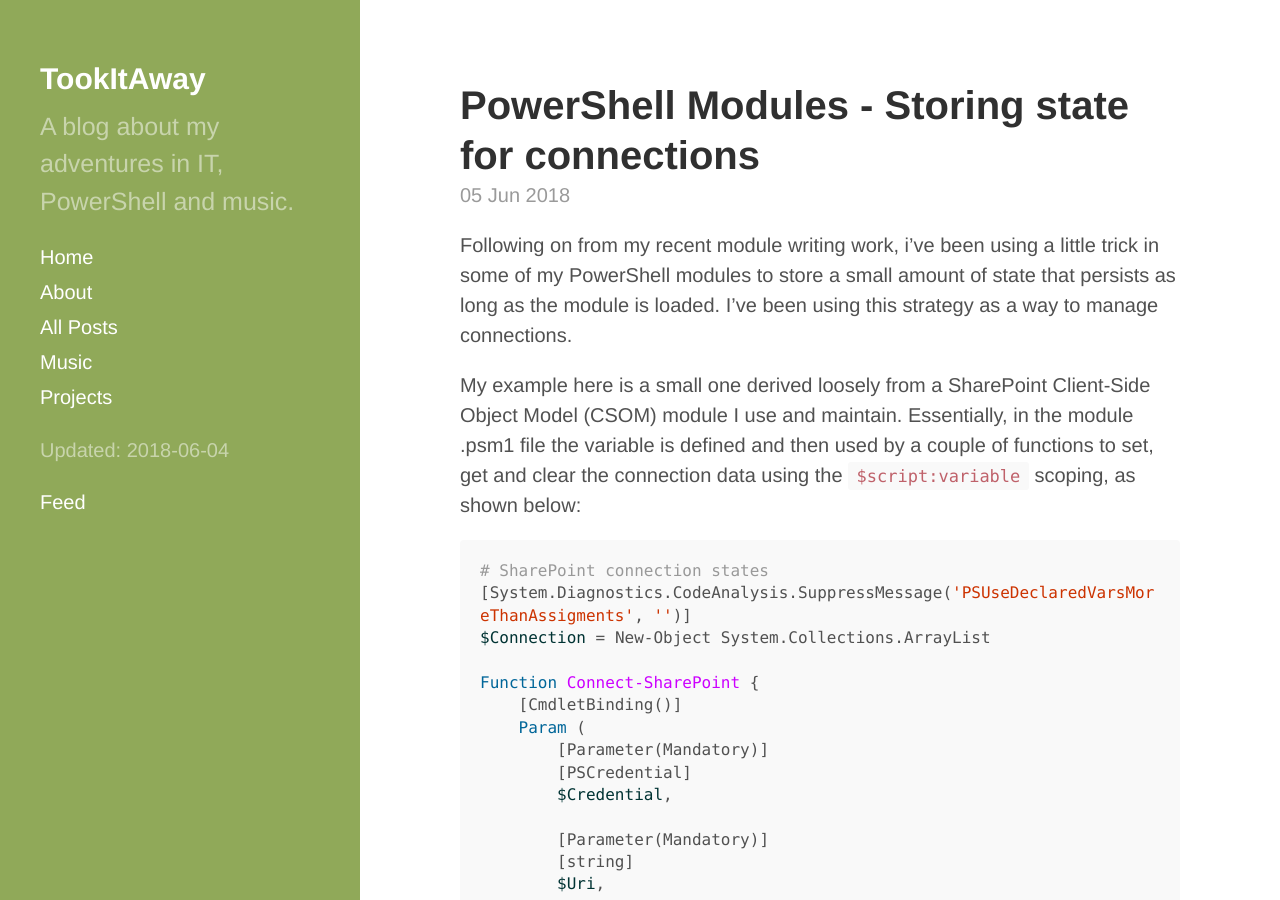
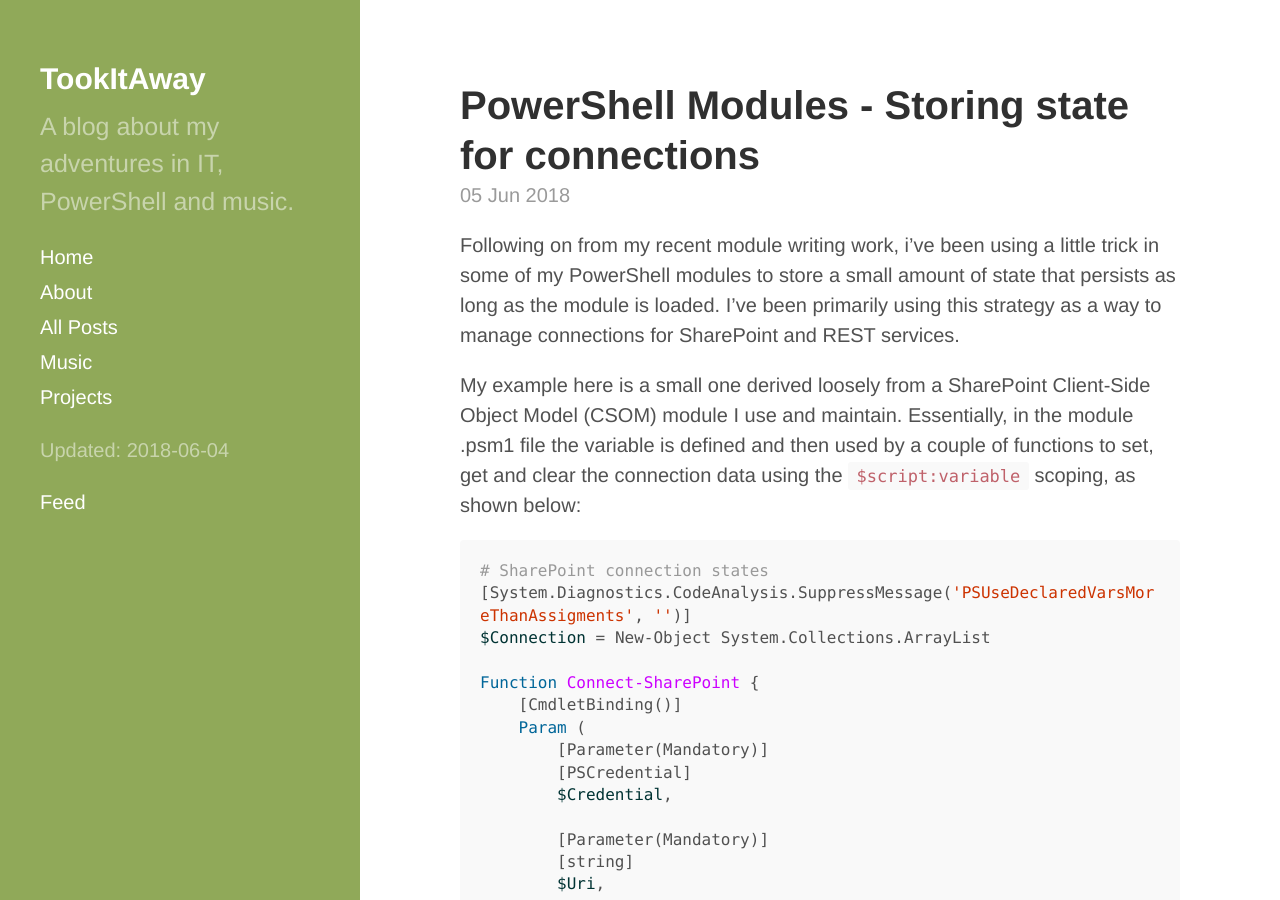
Before and after one commit to davegreen/davegreen.github.io, a Jekyll site: the page built from _posts/2018-06-05-powershell-modules-storing-state-for-connections.md, in a window 1280 px wide and 900 px high. Built offline with Jekyll 4.4.1, drawn with Linux system fonts in a browser that asks for light colours.

Commit message:
minor update

```diff
--- a/_posts/2018-06-05-powershell-modules-storing-state-for-connections.md
+++ b/_posts/2018-06-05-powershell-modules-storing-state-for-connections.md
@@ -7,7 +7,7 @@ comments: true
 categories: [Computers]
 ---
 
-Following on from my recent module writing work, i've been using a little trick in some of my PowerShell modules to store a small amount of state that persists as long as the module is loaded. I've been using this strategy as a way to manage connections.
+Following on from my recent module writing work, i've been using a little trick in some of my PowerShell modules to store a small amount of state that persists as long as the module is loaded. I've been primarily using this strategy as a way to manage connections for SharePoint and REST services.
 
 My example here is a small one derived loosely from a SharePoint Client-Side Object Model (CSOM) module I use and maintain. Essentially, in the module .psm1 file the variable is defined and then used by a couple of functions to set, get and clear the connection data using the `$script:variable` scoping, as shown below:
 
```
